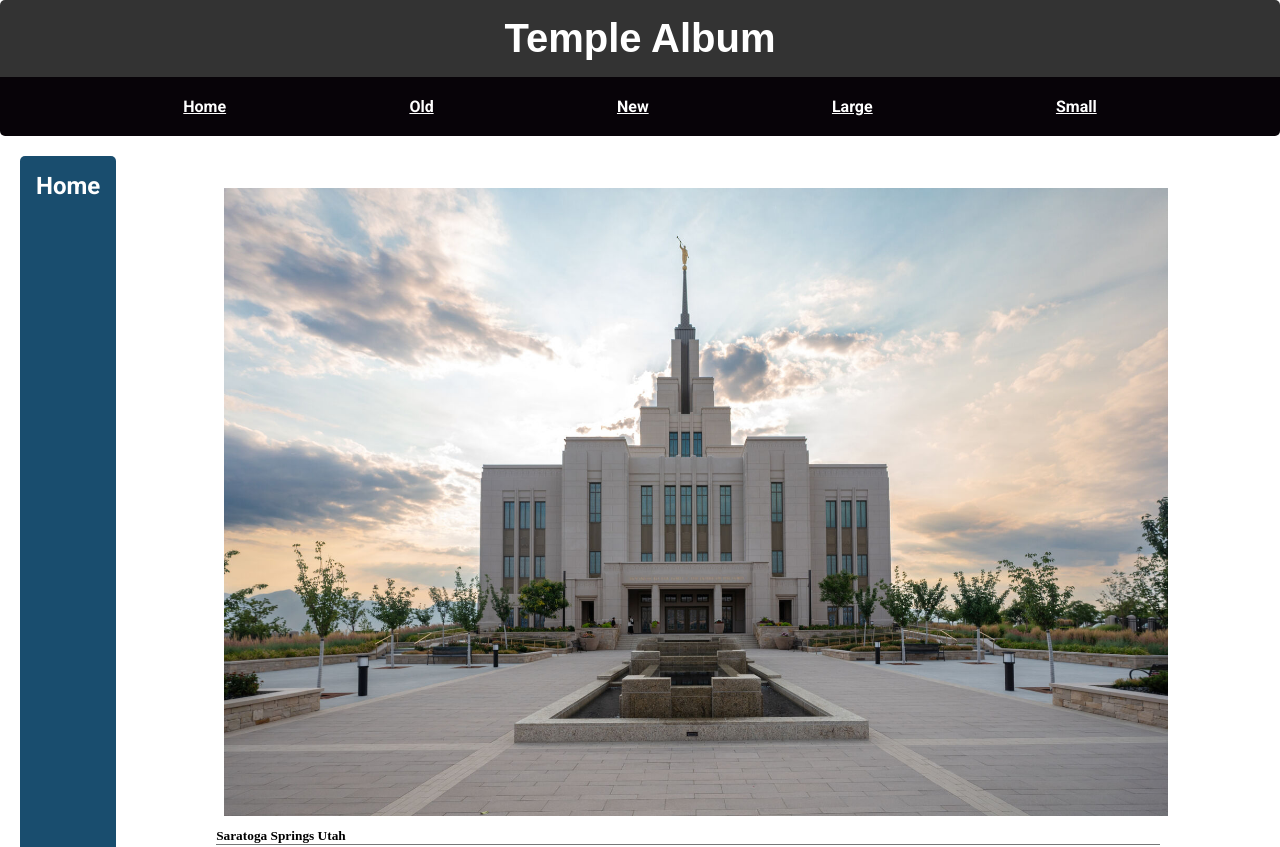
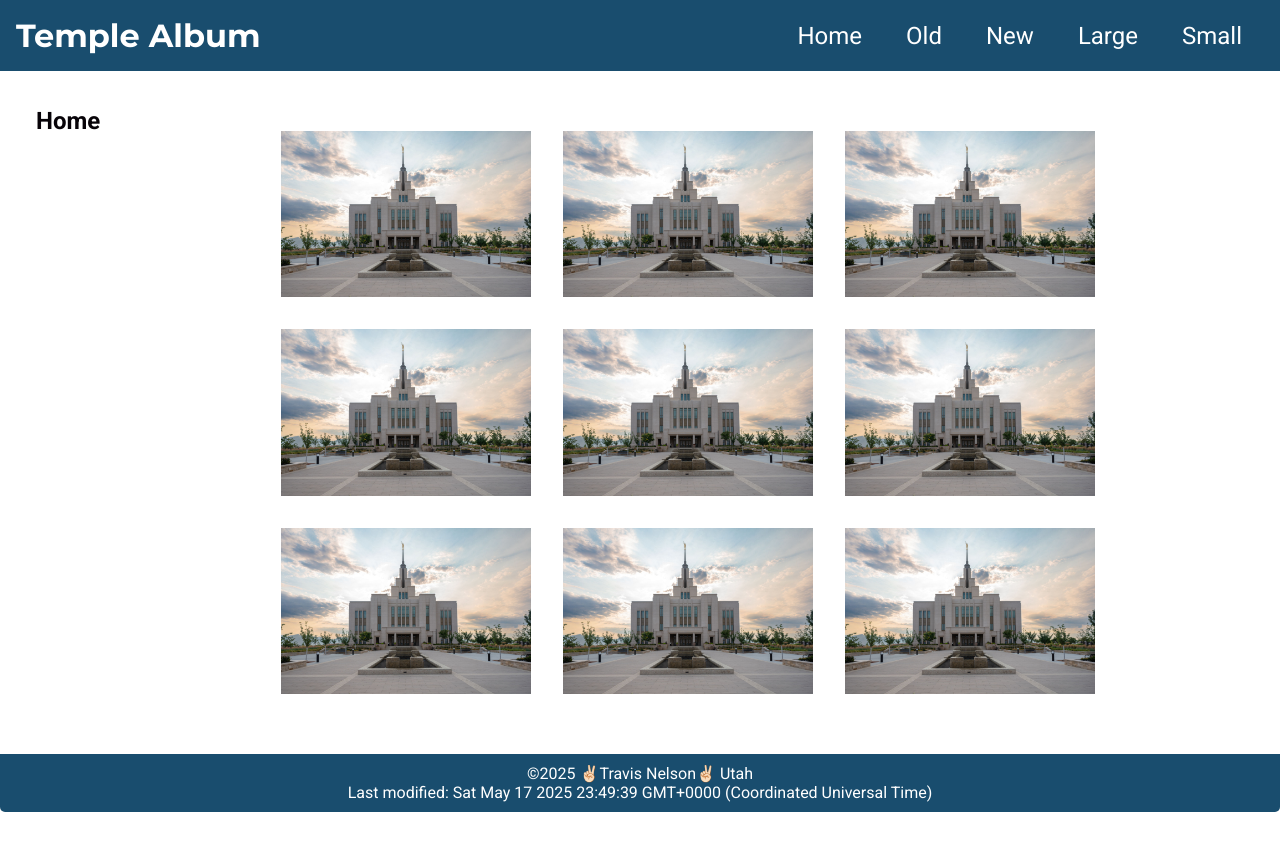
Before and after one commit to BYUI-LogicLover/wdd131, a plain HTML site: page temples.html in a window 1280 px wide. Shown: the top 847 px of the page. After the commit the page ends 812 px from the top, so only its background shows below. Drawn offline with Linux system fonts and the light colour scheme.

Commit message:
Rename JavaScript files and refactor HTML structure for improved navigation and layout

```diff
--- a/styles/temples-large.css
+++ b/styles/temples-large.css
@@ -14,15 +14,23 @@
         display: flex !important;
     }
 
+    #nav-list {
+        display: flex;
+        flex-direction: row;
+        justify-content: space-between;
+        align-items: center;
+        width: 100%;
+    }
+
     .navigation ul {
         flex-direction: row;
         justify-content: left;
         width: 100%;
-        background: var(--secondary-color);
     }
 
     .navigation ul li a {
         color: var(--heading-text-color);
+        background-color: var(--primary-color);
         padding: 0.75rem;
         text-decoration: none;
         text-align: center;
@@ -34,4 +42,10 @@
         gap: 1rem;
         width: 100%;
     }
+
+    .image-container {
+        flex-direction: row;
+        flex-wrap: wrap;
+        justify-content: center;
+    }
 }
--- a/styles/temples.css
+++ b/styles/temples.css
@@ -22,28 +22,12 @@ body {
     align-content: center;
 }
 
-#page-header {
+header {
+    display: flex;
+    justify-content: space-between;
+    align-items: center;
     background-color: var(--primary-color);
-    display: flex;
-    flex-direction: row;
-    justify-content: center;
-    align-items: center;
-    font-family: var(--heading-font), serif;
-}
-
-#page-header img {
-    border-radius: 15%;
-    width: 150px;
-    height: 150px;
-    border: var(--border);
-}
-
-#page-header h1 {
-    font-family: var(--text-font), serif;
-    font-size: 3rem;
-    color: var(--heading-text-color);
-    margin-left: 20px;
-    margin-top: 20px;
+    padding: var(--padding);
 }
 
 h1,
@@ -55,9 +39,13 @@ h6 {
     font-family: "Montserrat", "Roboto", sans-serif;
 }
 
+h1 {
+    color: var(--heading-text-color);
+    margin: 0
+}
+
 h2 {
-    background-color: var(--primary-color);
-    color: var(--heading-text-color);
+    color: var(--secondary-color);
     font-family: var(--heading-font), serif;
     padding: var(--padding);
     margin: 0;
@@ -77,31 +65,33 @@ h2 {
     display: none;
 }
 
+
+nav {
+    display: flex;
+    align-items: center;
+}
+
+.nav-list {
+    display: flex;
+    justify-content: space-between;
+    align-items: center;
+    width: 100%;
+    background-color: var(--primary-color);
+}
+
 .navigation ul {
     display: flex;
-    flex-direction: row;
     list-style: none;
-    justify-content: space-evenly;
-    background: var(--secondary-color);
+    margin: 0;
+    padding: 0;
 }
 
-.navigation ul li {
-    flex: 1 1 auto;
+nav a {
+    font-size: 1.5rem;
     font-family: var(--heading-font), serif;
-    font-size: 1.2rem;
-}
-
-.navigation ul li a {
-    display: block;
-    color: var(--heading-text-color);
-    padding: 0.75rem;
+    color: white;
     text-decoration: none;
-    text-align: center;
-}
-
-nav ul li a:hover {
-    background: var(--accent1-color);
-    color: black;
+    margin: 0 10px;
 }
 
 footer {
@@ -127,30 +117,6 @@ main {
     padding: 20px;
 }
 
-main h1 {
-    text-align: left;
-    margin-bottom: 1rem;
-    width: 100%;
-    font-family: var(--heading-font), serif;
-    color: black;
-    font-size: 2.5rem;
-}
-
-.stdlf {
-    font-weight: 700;
-    border-bottom: 1px solid #777;
-    margin-bottom: 1rem;
-}
-
-h1 {
-    font-size: 2.5rem;
-    padding: 1rem;
-    background-color: #333;
-    text-align: center;
-    font-family: "Acme", Arial, sans-serif;
-    color: #fff;
-}
-
 h3 {
     font-size: 1.5rem;
     color: darkgreen;
@@ -174,7 +140,7 @@ figure {
 }
 
 img {
-    width: 100%;
+    width: 250px;
     height: auto;
     margin: 0.5rem;
 }
@@ -183,7 +149,34 @@ figcaption {
     font-size: smaller;
 }
 
+.temple-images {
+    width: 100%;
+    padding: 1rem;
+}
+
+.image-container {
+    display: flex;
+    flex-wrap: wrap;
+    justify-content: center;
+    gap: 1rem;
+}
+
+.image-container img {
+    width: 250px;
+    height: auto;
+    object-fit: cover;
+}
+
 @media screen and (max-width: 767px) {
+    .image-container {
+        flex-direction: column;
+        align-items: center;
+    }
+    header {
+        flex-direction: column;
+        align-items: flex-start;
+    }
+
     .trigram {
         background: none;
         border: none;
@@ -211,13 +204,15 @@ figcaption {
     nav {
         visibility: hidden;
         display: none;
+        width: 100%;
+        margin-top: 1rem;
     }
 
     .navigation ul {
         flex-direction: column;
         justify-content: left;
         width: 100%;
-        background: var(--secondary-color);
+        background: var(--primary-color);
     }
 
     .navigation ul li a {
--- a/temples.html
+++ b/temples.html
@@ -1,70 +1,53 @@
 <!DOCTYPE html>
 <html lang="en-US">
 <head>
-    <meta charset="UTF-8" />
-    <meta name="viewport" content="width=device-width, initial-scale=1.0" />
-    <meta name="author" content="Travis Nelson" />
-    <meta
-      name="description"
-      content="WDD 131 - Dynamic Web Fundamentals | Travis Nelson | Temples"
-    />
+    <meta charset="UTF-8"/>
+    <meta name="viewport" content="width=device-width, initial-scale=1.0"/>
+    <meta name="author" content="Travis Nelson"/>
+    <meta name="description" content="WDD 131 - Dynamic Web Fundamentals | Travis Nelson | Temples"/>
     <title>WDD 131 - Dynamic Web Fundamentals - Travis Nelson</title>
-    <link rel="stylesheet" href="styles/base.css" />
-    <link rel="preconnect" href="https://fonts.googleapis.com" />
-    <link rel="preconnect" href="https://fonts.gstatic.com" crossorigin />
+    <link rel="preconnect" href="https://fonts.googleapis.com"/>
+    <link rel="preconnect" href="https://fonts.gstatic.com" crossorigin/>
     <link
             href="https://fonts.googleapis.com/css2?family=Montserrat:ital,wght@0,100..900;1,100..900&family=Roboto:ital,wght@0,100..900;1,100..900&display=swap"
             rel="stylesheet"
     />
-    <script src="scripts/getdates.js" defer></script>
-    <script src="scripts/temples.js" defer></script>
-    <link rel="stylesheet" href="styles/temples.css" />
-    <link rel="stylesheet" href="styles/temples-large.css" />
-    <link rel="icon" href="images/favicon.png" type="image/png" />
+    <script src="scripts/dates.js" defer></script>
+    <script src="scripts/navigation.js" defer></script>
+    <link rel="stylesheet" href="styles/temples.css"/>
+    <link rel="stylesheet" href="styles/temples-large.css"/>
+    <link rel="icon" type="image/x-icon" href="images/favicon.png"/>
 </head>
 
 <body>
 <header>
     <h1>Temple Album</h1>
-      <nav>
-        <a href="#">Home</a>
-        <a href="#">Old</a>
-        <a href="#">New</a>
-        <a href="#">Large</a>
-        <a href="#">Small</a>
+    <nav class="navigation">
+        <ul id="nav-list">
+            <li><a href="#">Home</a></li>
+            <li><a href="#">Old</a></li>
+            <li><a href="#">New</a></li>
+            <li><a href="#">Large</a></li>
+            <li><a href="#">Small</a></li>
+        </ul>
     </nav>
     <div class="trigram">☰</div>
     <div class="cross">╳</div>
 </header>
 <main>
     <h2>Home</h2>
-      <section>
-        <div class="container stdlf">
-          <figure>
-            <img
-              class="hover"
-              src="images/saratoga-springs-utah-temple.jpg"
-              loading="lazy"
-              width="250"
-              height="167"
-              alt="Saratoga Springs Utah"
-            />
-            <figcaption>Saratoga Springs Utah</figcaption>
-          </figure>
-      </section>
-      <section>
-        <div class="container stdlf">
-          <figure>
-            <img
-              class="hover"
-              src="images/saratoga-springs-utah-temple.jpg"
-              loading="lazy"
-              width="250"
-              height="167"
-              alt="Saratoga Springs Utah"
-            />
-            <figcaption>Saratoga Springs Utah</figcaption>
-          </figure>
+    <section class="temple-images">
+        <div class="image-container">
+            <img src="images/saratoga-springs-utah-temple.jpg" alt="Saratoga Springs Utah Temple">
+            <img src="images/saratoga-springs-utah-temple.jpg" alt="Saratoga Springs Utah Temple">
+            <img src="images/saratoga-springs-utah-temple.jpg" alt="Saratoga Springs Utah Temple">
+            <img src="images/saratoga-springs-utah-temple.jpg" alt="Saratoga Springs Utah Temple">
+            <img src="images/saratoga-springs-utah-temple.jpg" alt="Saratoga Springs Utah Temple">
+            <img src="images/saratoga-springs-utah-temple.jpg" alt="Saratoga Springs Utah Temple">
+            <img src="images/saratoga-springs-utah-temple.jpg" alt="Saratoga Springs Utah Temple">
+            <img src="images/saratoga-springs-utah-temple.jpg" alt="Saratoga Springs Utah Temple">
+            <img src="images/saratoga-springs-utah-temple.jpg" alt="Saratoga Springs Utah Temple">
+        </div>
     </section>
 </main>
 <footer>
```
Also changed, not shown: scripts/dates.js (renamed from scripts/getdates.js), scripts/navigation.js (renamed from scripts/temples.js). Lines whose indentation alone changed are shown as unchanged.
